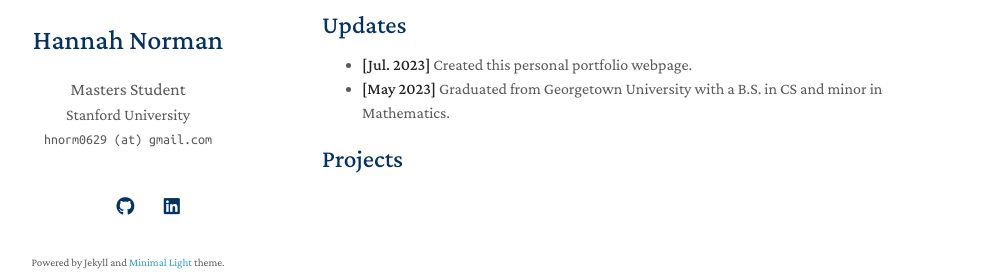
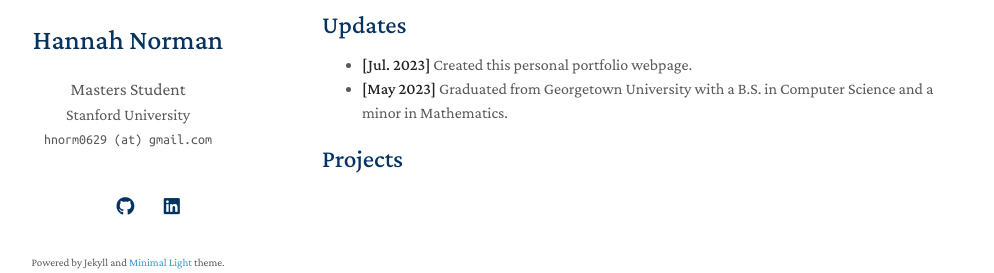
Before and after one commit to hnorm0629/portfolio, a Jekyll site: the page built from index.md, in a window 1280 px wide. Shown: the part 190-463 px from the top of the page, without its empty margins (148-1142 px from the left). Built offline with Jekyll 4.4.1, drawn with Linux system fonts in a browser that asks for light colours; nearby versions of some CDN libraries; a style sheet for code colours, icons or effects is not loaded; our own code applies the rules of GitHub Pages for plain Markdown files.

Commit message:
Update index.md

```diff
--- a/index.md
+++ b/index.md
@@ -9,6 +9,6 @@ I am an incoming Computer Science Masters student at Stanford University, where
 ## Updates
 
 - **[Jul. 2023]** Created this personal portfolio webpage.
-- **[May 2023]** Graduated from Georgetown University with a B.S. in CS and minor in Mathematics.
+- **[May 2023]** Graduated from Georgetown University with a B.S. in Computer Science and a minor in Mathematics.
 
 {% include_relative _includes/projects.md %}
```
